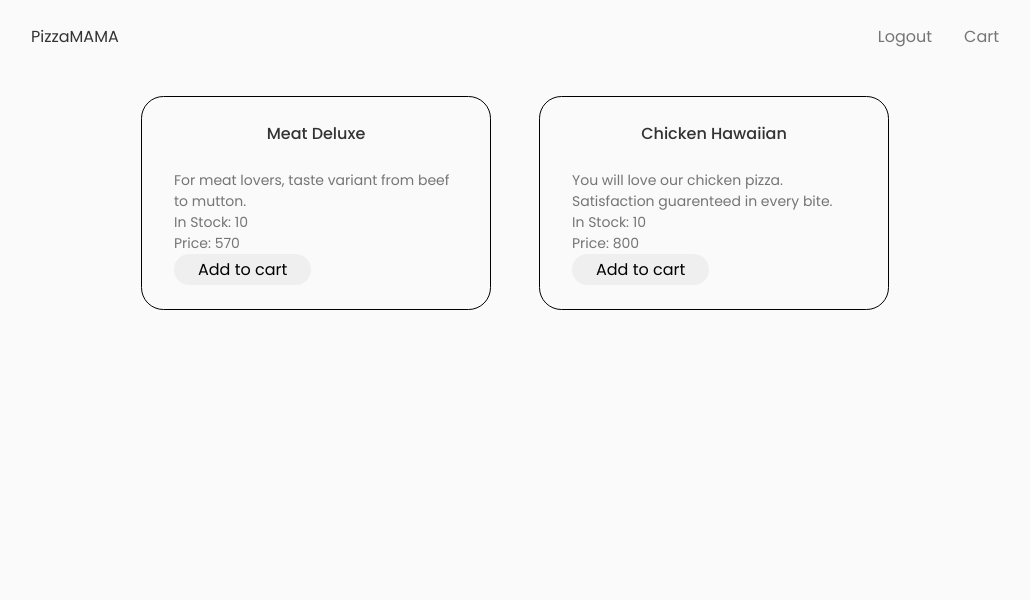
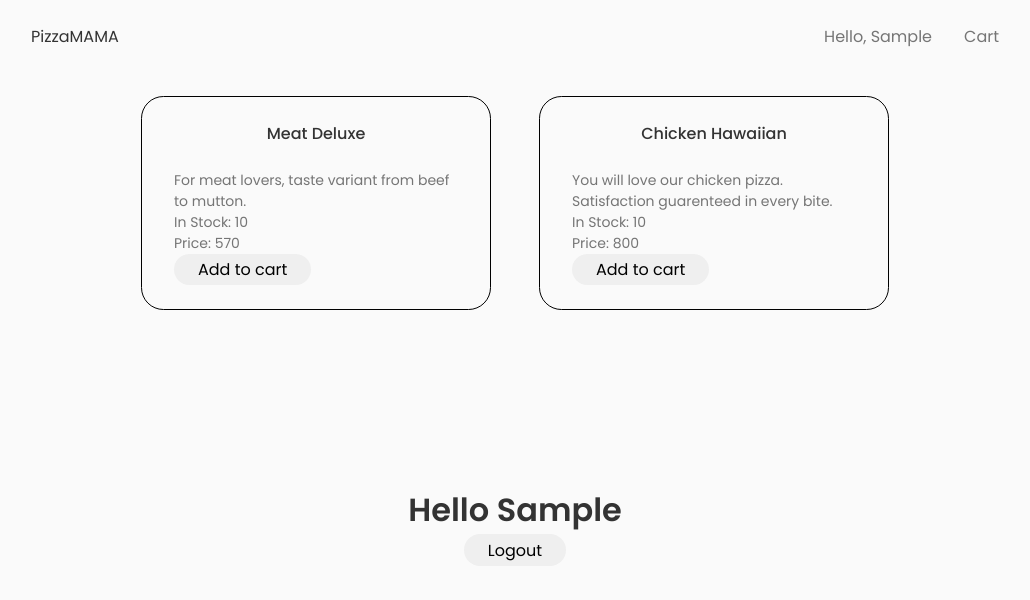
Before and after one commit to John-Kimani/auth_redux, a React (Create React App) app: page / in a window 1280 px wide. Both pictures are taken after typing "Sample", "name@example.com", "Sample123" into the empty fields and a click on the button "Login". Shown: the top 600 px of the page, without its empty margins (125-1155 px from the left). Built offline with nearby package versions, Linux system fonts and the light colour scheme.

Commit message:
Dev: Implement logout feature

```diff
--- a/src/components/Auth/LogOut.jsx
+++ b/src/components/Auth/LogOut.jsx
@@ -1,11 +1,24 @@
 import React from 'react';
+import { useDispatch, useSelector } from 'react-redux';
 import './logout.css'
+import { logout, selectUser } from '../../features/userSlice'
 
 const LogOut = () => {
+
+  const user = useSelector(selectUser);
+
+  const dispatch = useDispatch();
+
+  const handleLogOut = (e) => {
+    e.preventDefault();
+    dispatch(logout())
+  }
   return (
-    <div>
-        <h1>Hello <span className='user__name'>Kimani</span></h1>
-        <button type='submit' className='logout__button'>Logout</button>
+    <div className='container section'>
+      <div className="logout">
+      <h1>Hello <span className='user__name'>{user.name}</span></h1>
+        <button className='logout_button' type='submit' onClick={ (e) => handleLogOut(e)} >Logout</button>
+      </div>
     </div>
   )
 }
--- a/src/components/Auth/logout.css
+++ b/src/components/Auth/logout.css
@@ -3,10 +3,9 @@
     flex-direction: column;
     align-items: center;
     justify-content: center;
-    height: 100vh;
 }
 
-.logout__button {
+.logout_button {
     padding: 0.2rem 1.5rem;
     border-radius: 1.4rem;
 }
--- a/src/components/Header/Header.jsx
+++ b/src/components/Header/Header.jsx
@@ -9,6 +9,7 @@ const Header = () => {
   const user = useSelector(selectUser);
 
   const cart = useSelector(addToCart);
+
   return (
     <header className="header">
       <nav className="nav container">
@@ -18,7 +19,8 @@ const Header = () => {
 
         <div className="nav__menu show-menu">
           <ul className="nav__list grid">
-            {user ===null ? <li className="nav__item">Login</li> : <li className="nav__item">Logout</li>}
+            {user ===null ? <li className="nav__item">Login</li> : <li className="nav__item">
+              Hello, {user.name}</li>}
             <li className="nav__item">Cart
             {cart.length < 1 ? "" : <sup className="cart_length">{cart.length}</sup>}
             </li>
--- a/src/pages/homepage/HomePage.js
+++ b/src/pages/homepage/HomePage.js
@@ -1,12 +1,14 @@
 import React from 'react';
 import Header from '../../components/Header/Header';
 import Home from '../../components/Home/Home';
+import LogOut from '../../components/Auth/LogOut'
 
 const HomePage = () => {
   return (
     <div className='home__page'>
       <Header />
       <Home />
+      <LogOut />
     </div>
   )
 }
```
